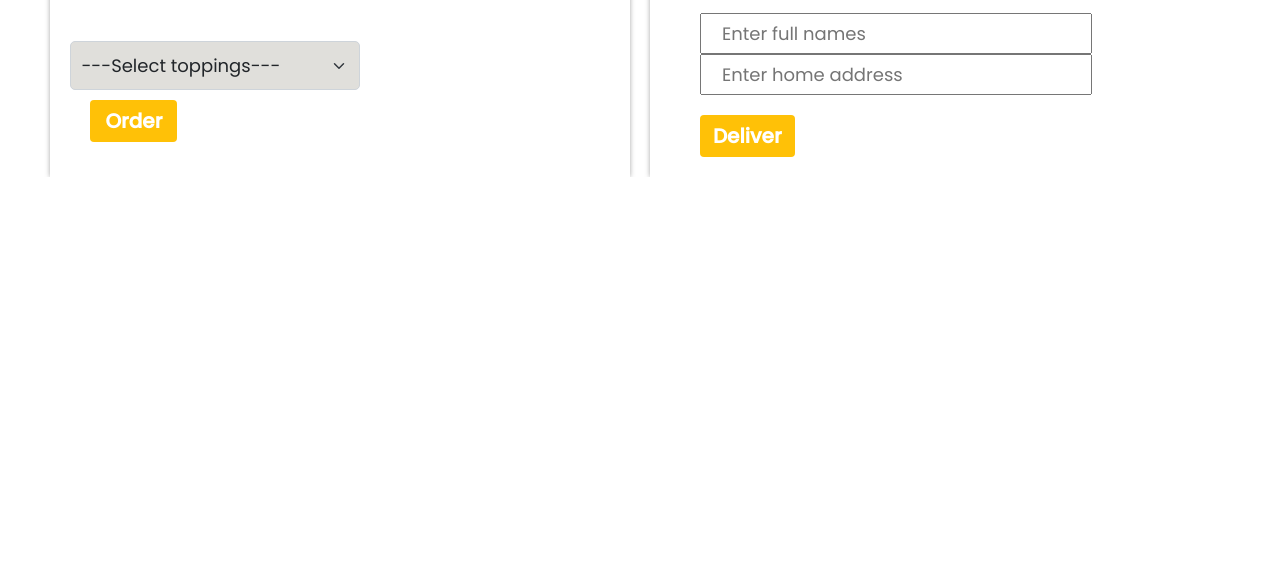
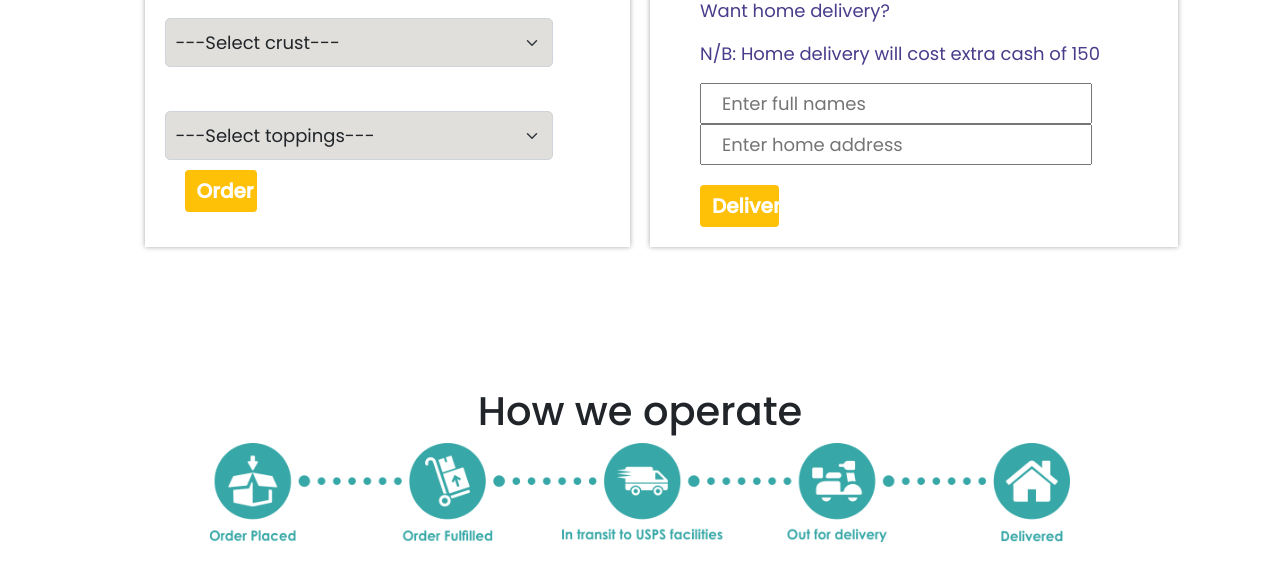
Before and after one commit to Joshua-Barawa/Pizza-Palace, a plain HTML site: page index.html in a window 1280 px wide. Shown: the part 724-1304 px from the top of the page. Before the commit the page ends 901 px from the top, so only its background shows below. Drawn offline with nearby package versions, Linux system fonts and the light colour scheme.

Commit message:
added operatio section in here

```diff
--- a/index.html
+++ b/index.html
@@ -25,7 +25,7 @@
 
 <div id="order-section">
 <h1>Make Your Preffered Pizza</h1>
-
+<div class="container1">
 <div class="order">
 
 <div class="form">
@@ -94,12 +94,18 @@
 <button id="deliver-btn" class="btn btn-warning">Deliver</button>
 
     </div>
-
-
-
+</div>
 
 </div>
 </div>
+
+<div id="operation">
+<div class="container1">
+    <h1>How we operate</h1>
+    <img id="steps" src="images/delivery.png" alt="">
+</div>
+</div>
+
 <script src="index.js"></script>
 <script src="https://cdn.jsdelivr.net/npm/bootstrap@5.1.3/dist/js/bootstrap.bundle.min.js" integrity="sha384-ka7Sk0Gln4gmtz2MlQnikT1wXgYsOg+OMhuP+IlRH9sENBO0LRn5q+8nbTov4+1p" crossorigin="anonymous"></script>
 </body>
--- a/styles.css
+++ b/styles.css
@@ -65,7 +65,7 @@ padding-top: 20px;
 
 
 #order-section .form select{
-    width: 50%;
+    width: 80%;
     margin: 10px 20px;
     padding: 10px;
     font-size: 18px;
@@ -133,3 +133,11 @@ color: darkslateblue;
   #deliver-btn{
       margin-top: 20px;
   }
+
+  #steps{
+      width: 80%;
+  }
+
+  #operation{
+      text-align: center;
+  }
```
Also changed, not shown: images/delivery.png (added).
